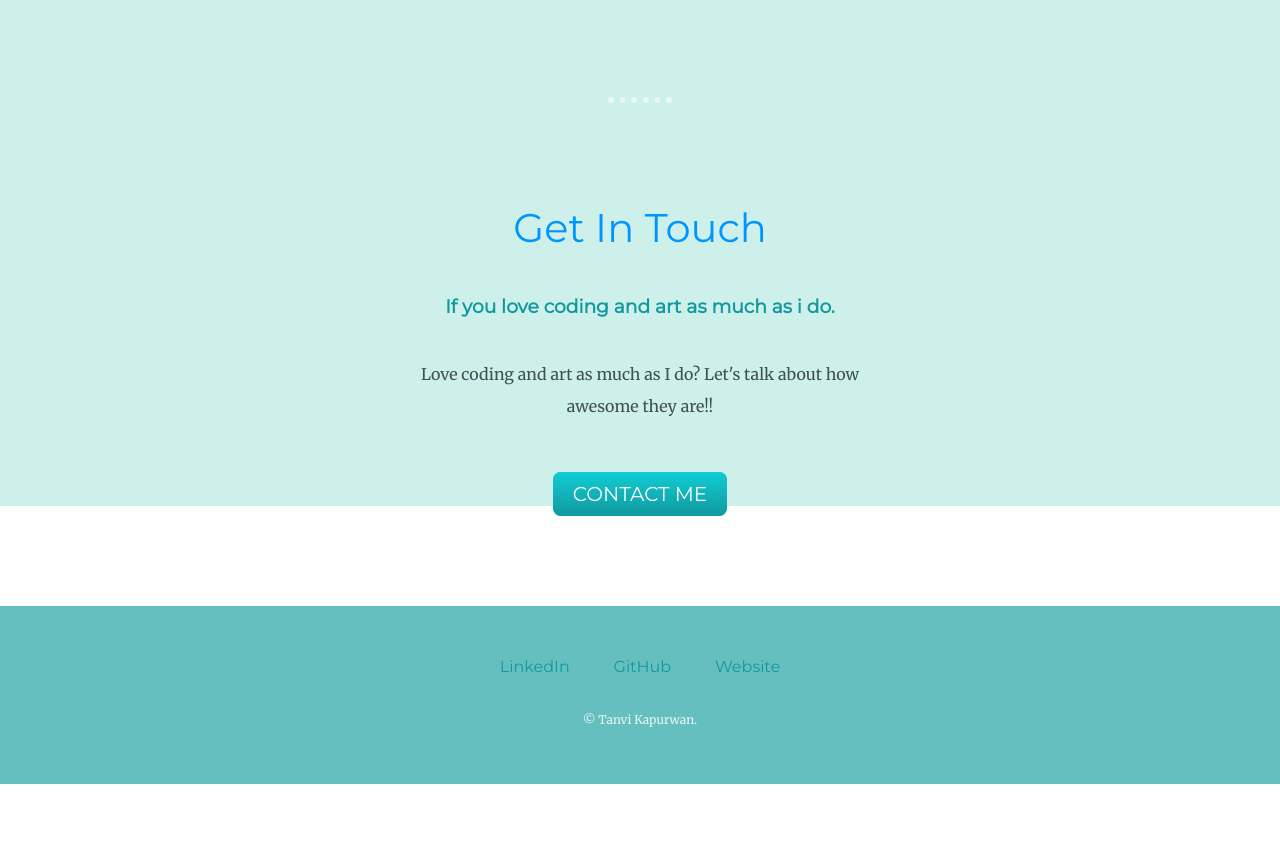
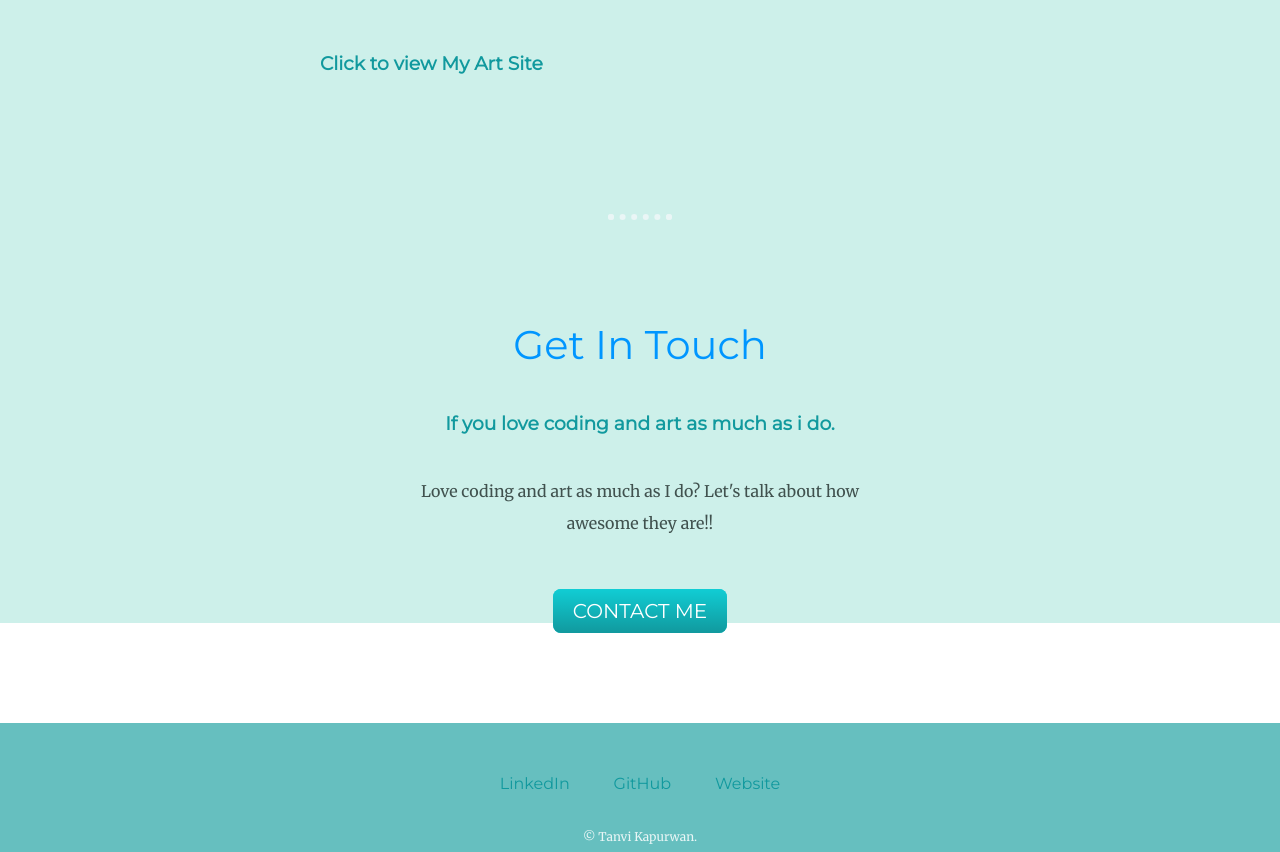
Before and after one commit to tanvikapurwan/CV, a plain HTML site: page index.html in a window 1280 px wide. Shown: the part 2237-3089 px from the top of the page. Before the commit the page ends 3021 px from the top, so only its background shows below. Drawn offline with Linux system fonts and the light colour scheme.

Commit message:
added anchor tag and connected art website

```diff
--- a/index.html
+++ b/index.html
@@ -46,7 +46,9 @@
 
         <h3>Painting</h3>
         <p>I am a self taught artist and i love colors. My love for colors is never ending... Because of my great interest in arts i am having interest in UI/UX as well..</p>
-
+        <a class="art-site" name="button" href="https://tanvikapurwan.github.io/Tanvi-s-Art-Page/">
+          <h3>Click to view My Art Site</h3>
+        </a>
       </div>
     </div>
     <hr>
```
